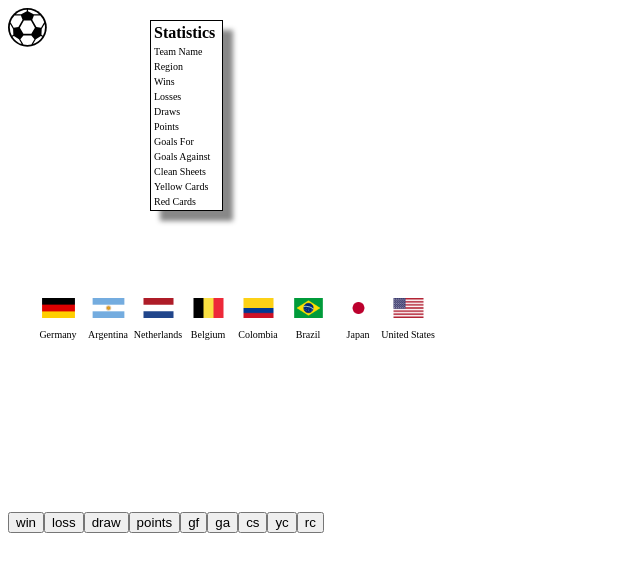
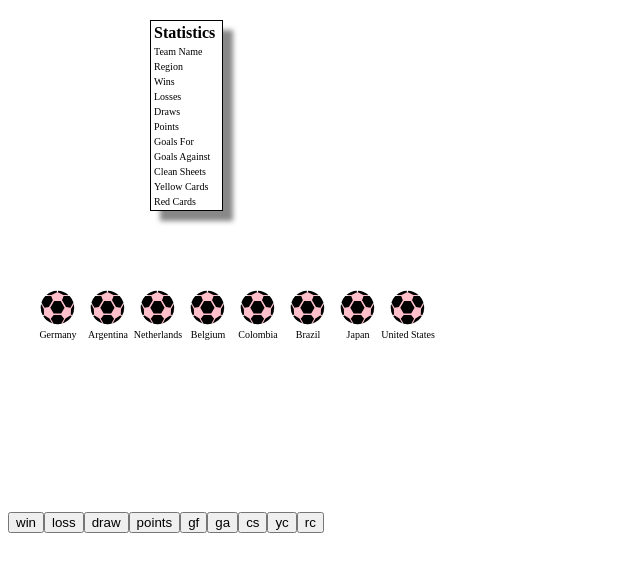
Before and after one commit to LongBu/d3webpack5, a website built with webpack: page src/index.html in a window 1280 px wide. Shown: the whole page, without its empty margins (0-640 px from the left). Built offline with nearby package versions, Linux system fonts and the light colour scheme.

Commit message:
3_23:soccer ball svg-path on each country

```diff
--- a/src/index.html
+++ b/src/index.html
@@ -25,8 +25,8 @@
       circle {
         transform:scale(.2);
       }
-      svg path{
-          transform: scale(.2)
+      svg path {
+    transform: scale(.19) translate(-100px, -100px);
       }
       #modal {
     position:fixed;
--- a/src/index.js
+++ b/src/index.js
@@ -1,7 +1,7 @@
 import * as d3 from 'd3';
 import csvPath from './worldcup.csv';
 import modal from './modal.html';
-import svgAdd from './soccer_ball2.svg'
+import svgAdd from './soccer_ball2.svg';
 
 
 d3.csv(csvPath).then(function(data) {
@@ -9,17 +9,16 @@ d3.csv(csvPath).then(function(data) {
 });
 
 d3.select('body').append('div').attr('id', 'modal').html(modal);
-d3.xml(svgAdd)
-  .then((xml) => {
-    let svgData;
-    if (xml.children[0].localName.toLowerCase() === 'svg'){
-      svgData = xml.children[0].children;
-    }
-    else{
-      svgData = xml.children;
-    }
-    d3.select("svg").node().append(...svgData);
-  });
+// d3.xml(svgAdd)
+//     .then((xml) => {
+//       let svgData;
+//       if (xml.children[0].localName.toLowerCase() === 'svg') {
+//         svgData = xml.children[0].children;
+//       } else {
+//         svgData = xml.children;
+//       }
+//       d3.select('svg').node().append(...svgData);
+//     });
 
 /**
 *  The following processes the incoming team data post async processing of the
@@ -52,10 +51,23 @@ function overallTeamViz(incomingData) {
       .transition()
       .duration(500)
       .attr('r', 20)
-      .attr('r', 20)
+      .attr('r', 80)
       .style('fill', 'pink')
       .style('stroke', 'black')
       .style('stroke-width', '1px');
+
+      d3.xml(svgAdd)
+          .then((xml) => {
+            let svgData;
+            if (xml.children[0].localName.toLowerCase() === 'svg') {
+              svgData = xml.children[0].children;
+            } else {
+              svgData = xml.children;
+            }
+            teamG.append('path')
+            .attr('d', svgData[1].attributes.d.nodeValue)
+          });
+
   /**
   *  The following processes the incoming team data webpack importer of
   *  all associated png files
@@ -70,16 +82,16 @@ function overallTeamViz(incomingData) {
     return images;
   }
 
-  const images = importAll(require.context('./images',
-      false, /\.(png|jpe?g|svg)$/));
-  d3.selectAll('g.overallG').insert('image', 'text')
-      .attr('xlink:href', function(d) {
-        return images[d.team + '.png'];
-      })
-      .attr('width', '45px')
-      .attr('height', '20px')
-      .attr('x', '-22')
-      .attr('y', '-10');
+  // const images = importAll(require.context('./images',
+  //     false, /\.(png|jpe?g|svg)$/));
+  // d3.selectAll('g.overallG').insert('image', 'text')
+  //     .attr('xlink:href', function(d) {
+  //       return images[d.team + '.png'];
+  //     })
+  //     .attr('width', '45px')
+  //     .attr('height', '20px')
+  //     .attr('x', '-22')
+  //     .attr('y', '-10');
 
   teamG
       .append('text')
```
